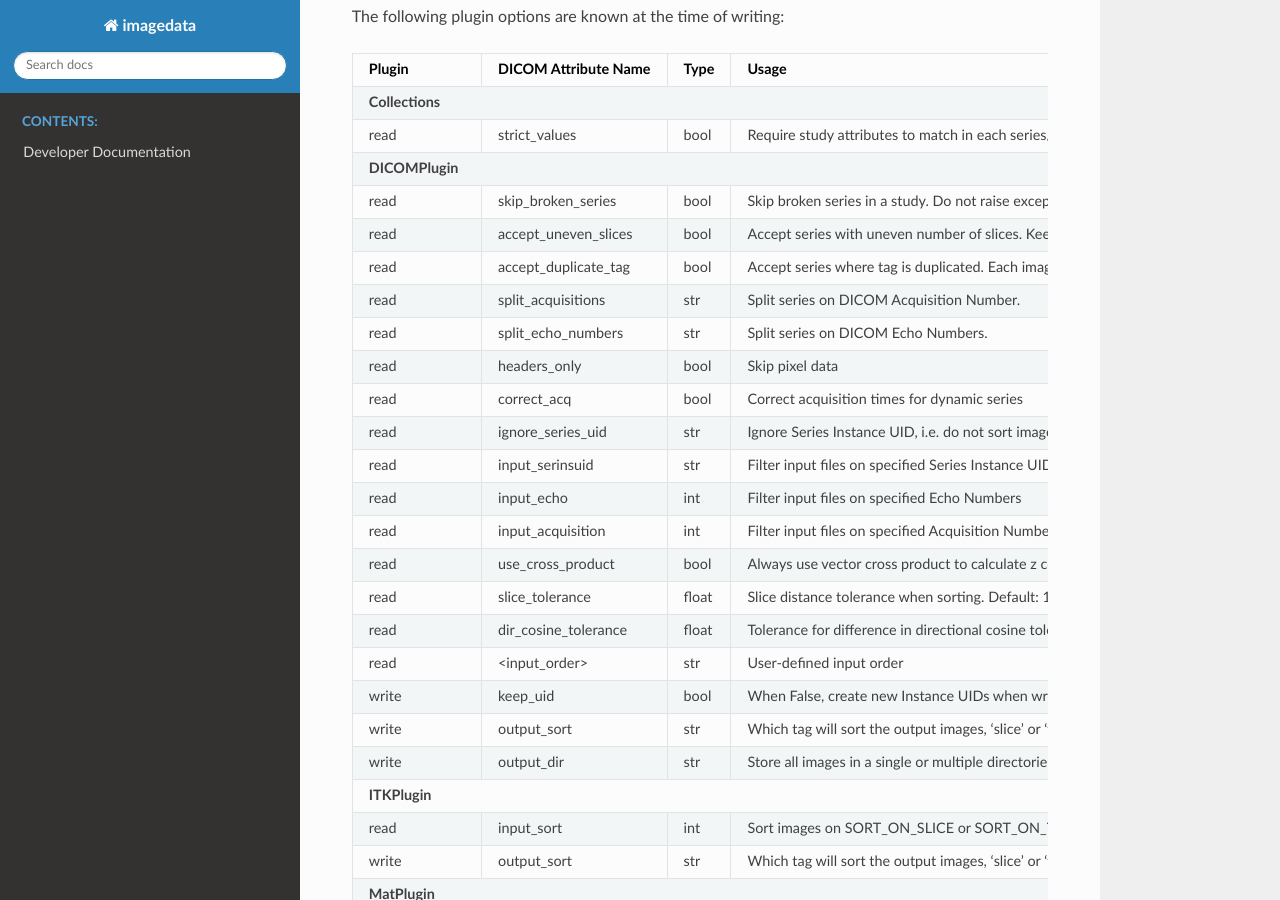
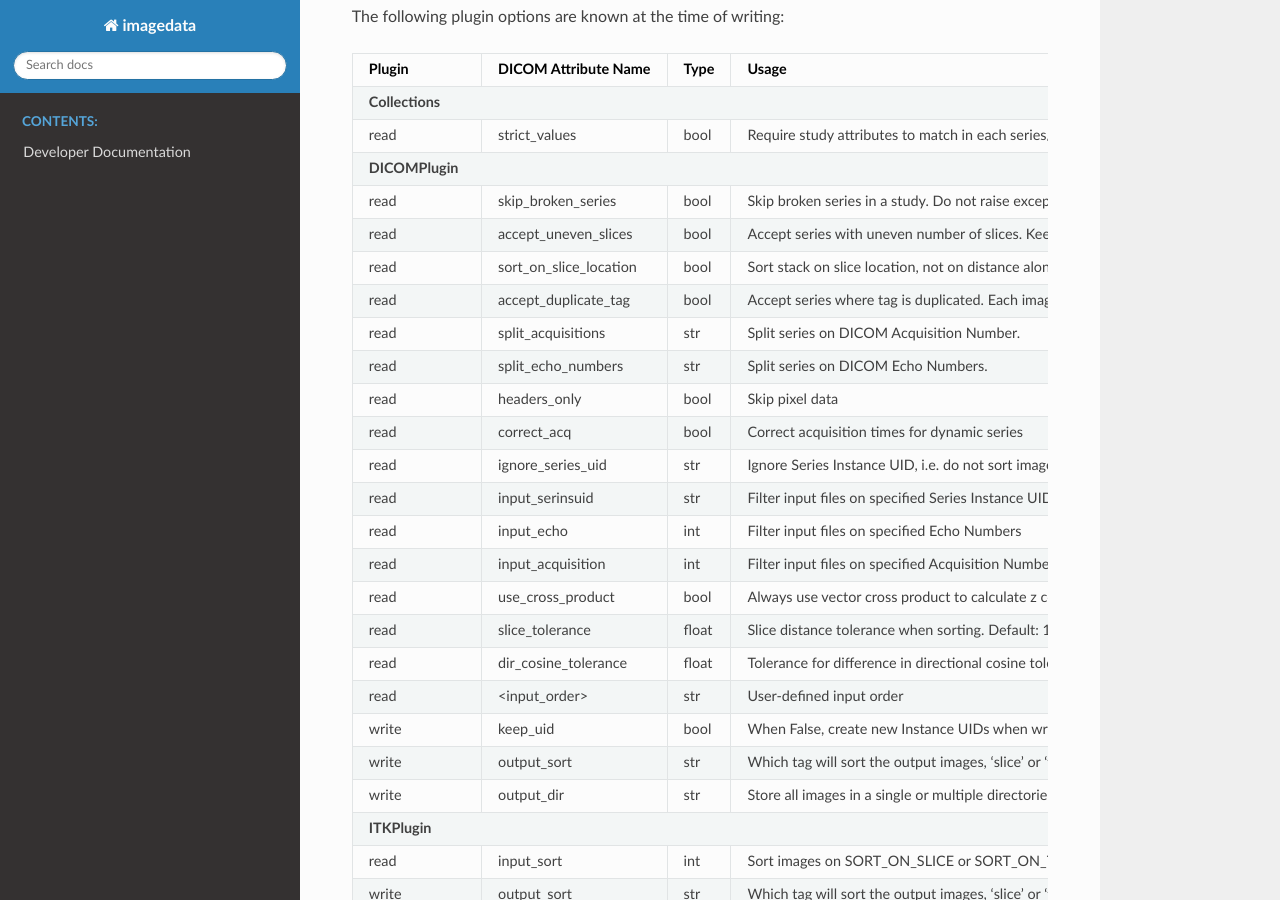
Before and after one commit to erling6232/imagedata, a Sphinx documentation site: the page built from docs/Options.rst, in a window 1280 px wide and 900 px high, scrolled down 399 px. Built offline with Sphinx 7.4.7 and the Read the Docs theme 3.1.0, drawn with Linux system fonts in a browser that asks for light colours; pages that are not in the unit, such as notebooks, are missing from menus.

Commit message:
DICOMPlugin: Added option `sort_on_slice_location` to sort stack on slice location, not on distance along normal vector. Default: False.

```diff
--- a/docs/Options.rst
+++ b/docs/Options.rst
@@ -41,6 +41,12 @@ The following plugin options are known at the time of writing:
 |                         |                         |     |slices.                |
 |                         |                         |     |Keep last  image for   |
 |                         |                         |     |each position only.    |
++-------------------------+-------------------------+-----+-----------------------+
+|read                     |sort_on_slice_location   |bool |Sort stack on slice    |
+|                         |                         |     |location, not on       |
+|                         |                         |     |distance along normal  |
+|                         |                         |     |vector.                |
+|                         |                         |     |Default: False         |
 +-------------------------+-------------------------+-----+-----------------------+
 |read                     |accept_duplicate_tag     |bool |Accept series where tag|
 |                         |                         |     |is duplicated.         |
```
